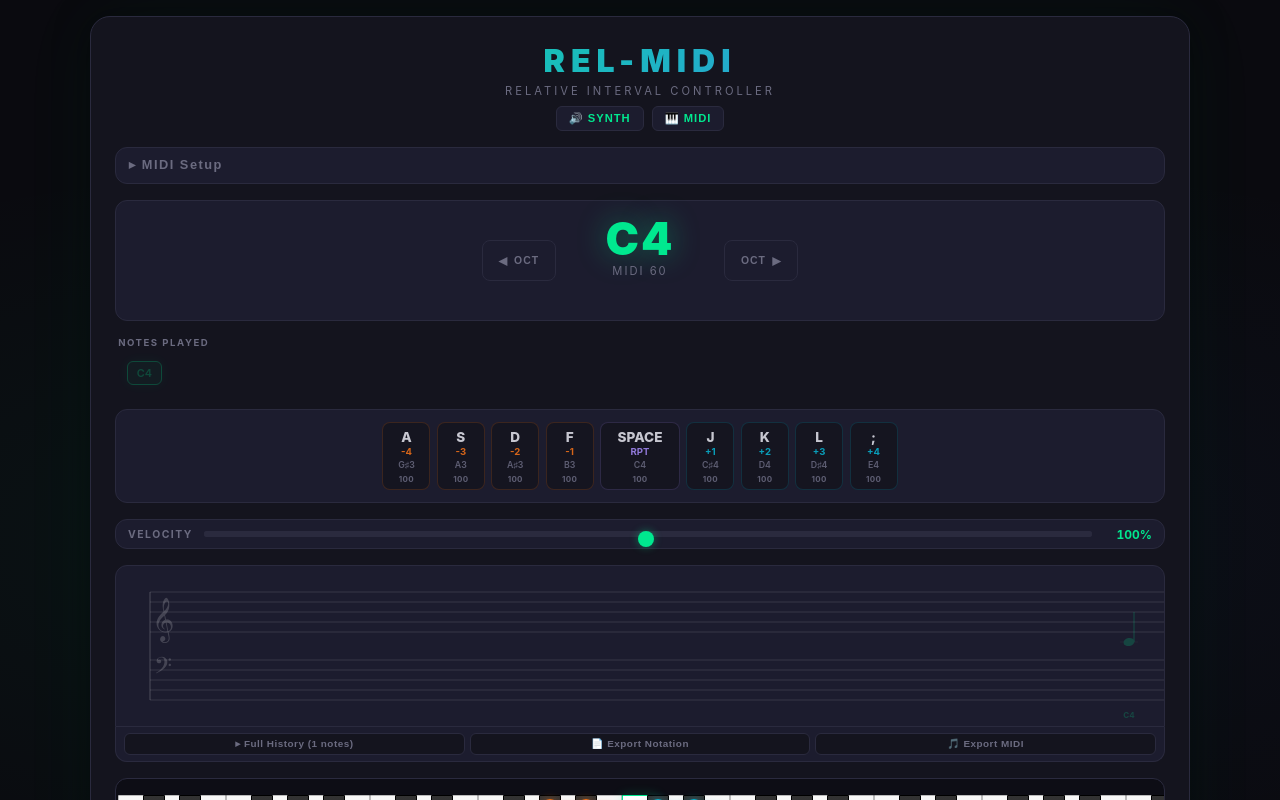
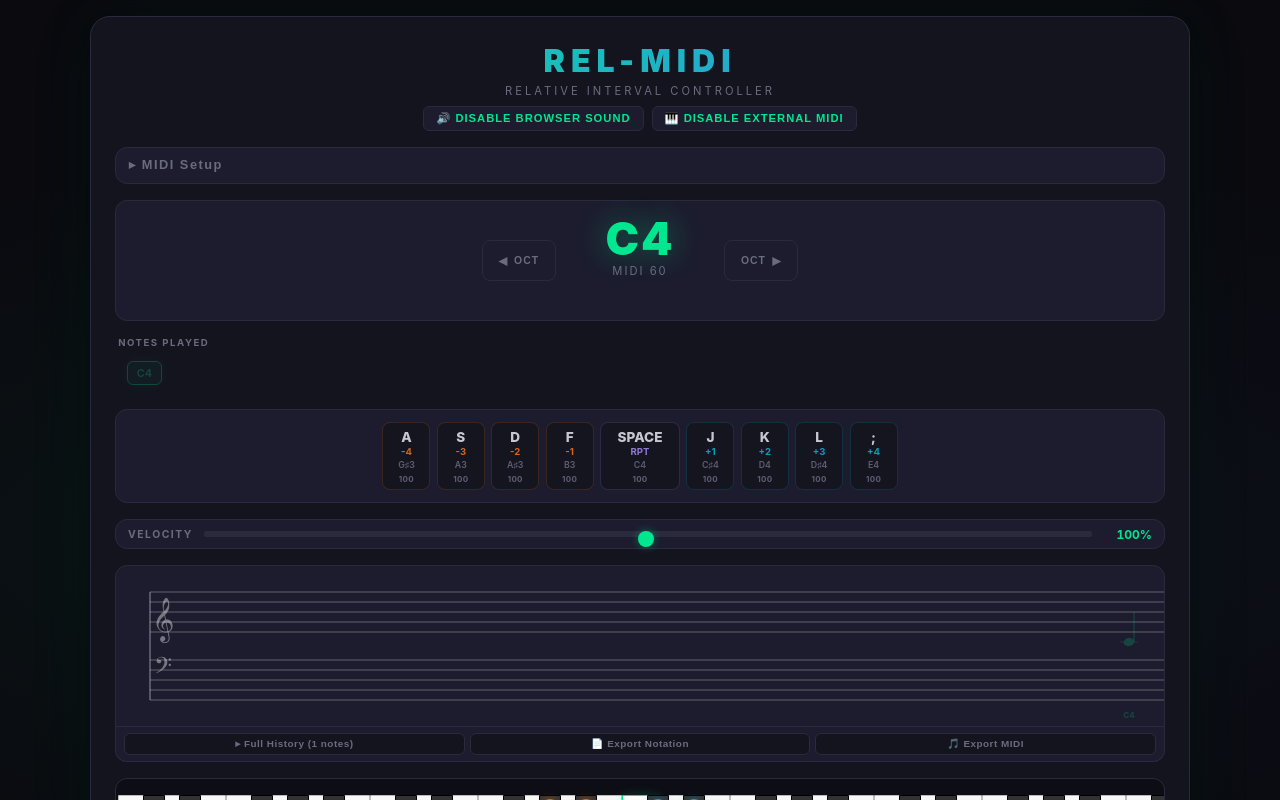
Before and after one commit to yoans/rel-midi, a React (Create React App) app: page / in a window 1280 px wide. Shown: the top 800 px of the page. Built offline with nearby package versions, Linux system fonts and the light colour scheme.

Commit message:
feat: update button titles and labels for better clarity on sound controls

```diff
--- a/src/MidiController.js
+++ b/src/MidiController.js
@@ -539,16 +539,16 @@ function MidiController() {
           <button
             className={`mute-btn ${synthMuted ? 'muted' : ''}`}
             onClick={() => setSynthMuted(m => !m)}
-            title={synthMuted ? 'Unmute Synth' : 'Mute Synth'}
+            title={synthMuted ? 'Enable browser sound' : 'Disable browser sound'}
           >
-            {synthMuted ? '🔇' : '🔊'} Synth
+            {synthMuted ? '🔇' : '🔊'} {synthMuted ? 'Enable' : 'Disable'} Browser Sound
           </button>
           <button
             className={`mute-btn ${midiMuted ? 'muted' : ''}`}
             onClick={() => setMidiMuted(m => !m)}
-            title={midiMuted ? 'Unmute MIDI' : 'Mute MIDI'}
+            title={midiMuted ? 'Enable external MIDI' : 'Disable external MIDI'}
           >
-            {midiMuted ? '🚫' : '🎹'} MIDI
+            {midiMuted ? '🚫' : '🎹'} {midiMuted ? 'Enable' : 'Disable'} External MIDI
           </button>
         </div>
       </header>
--- a/src/components/Staff.js
+++ b/src/components/Staff.js
@@ -131,30 +131,30 @@ const Staff = ({ noteHistory }) => {
       <g key={li}>
         {/* Left barline connecting both staves */}
         <line x1={CLEF_W - 10} y1={topY} x2={CLEF_W - 10} y2={botY}
-          stroke="rgba(255,255,255,0.15)" strokeWidth={1.5} />
+          stroke="rgba(255,255,255,0.35)" strokeWidth={1.5} />
 
         {/* Treble staff lines */}
         {tYs.map((y, i) => (
           <line key={`t${i}`} x1={CLEF_W - 10} y1={y} x2={w} y2={y}
-            stroke="rgba(255,255,255,0.12)" strokeWidth={1} />
+            stroke="rgba(255,255,255,0.3)" strokeWidth={1} />
         ))}
 
         {/* Bass staff lines */}
         {bYs.map((y, i) => (
           <line key={`b${i}`} x1={CLEF_W - 10} y1={y} x2={w} y2={y}
-            stroke="rgba(255,255,255,0.12)" strokeWidth={1} />
+            stroke="rgba(255,255,255,0.3)" strokeWidth={1} />
         ))}
 
         {/* Treble clef glyph */}
         <text x={CLEF_W - 8} y={yOff + trebleY(2) + 10}
-          fill="rgba(255,255,255,0.18)" fontSize="38"
+          fill="rgba(255,255,255,0.4)" fontSize="38"
           fontFamily="'Times New Roman', serif" style={{ userSelect: 'none' }}>
           𝄞
         </text>
 
         {/* Bass clef glyph */}
         <text x={CLEF_W - 6} y={yOff + bassY(-6) + 8}
-          fill="rgba(255,255,255,0.18)" fontSize="28"
+          fill="rgba(255,255,255,0.4)" fontSize="28"
           fontFamily="'Times New Roman', serif" style={{ userSelect: 'none' }}>
           𝄢
         </text>
@@ -170,7 +170,7 @@ const Staff = ({ noteHistory }) => {
           const globalI   = expanded ? li * perLine + i : i;
           const total     = expanded ? noteHistory.length : visible.length;
           const opacity   = 0.2 + (globalI / Math.max(1, total)) * 0.8;
-          const color     = isCurrent ? '#00e88f' : 'rgba(255,255,255,0.45)';
+          const color     = isCurrent ? '#00e88f' : 'rgba(255,255,255,0.7)';
           const stemUp    = onTreble(sp) ? sp < 4 : sp < -8;
           const stemX     = stemUp ? x + NRX - 0.5 : x - NRX + 0.5;
           const stemY2    = stemUp ? y - STEM_LEN : y + STEM_LEN;
@@ -179,7 +179,7 @@ const Staff = ({ noteHistory }) => {
             <g key={`${entry.time}-${i}`} opacity={opacity}>
               {ledgers.map((ly, k) => (
                 <line key={k} x1={x - 9} y1={ly} x2={x + 9} y2={ly}
-                  stroke="rgba(255,255,255,0.18)" strokeWidth={1} />
+                  stroke="rgba(255,255,255,0.4)" strokeWidth={1} />
               ))}
               {sharp && (
                 <text x={x - 13} y={y + 4} fill={color} fontSize="10" fontWeight="bold">♯</text>
```
